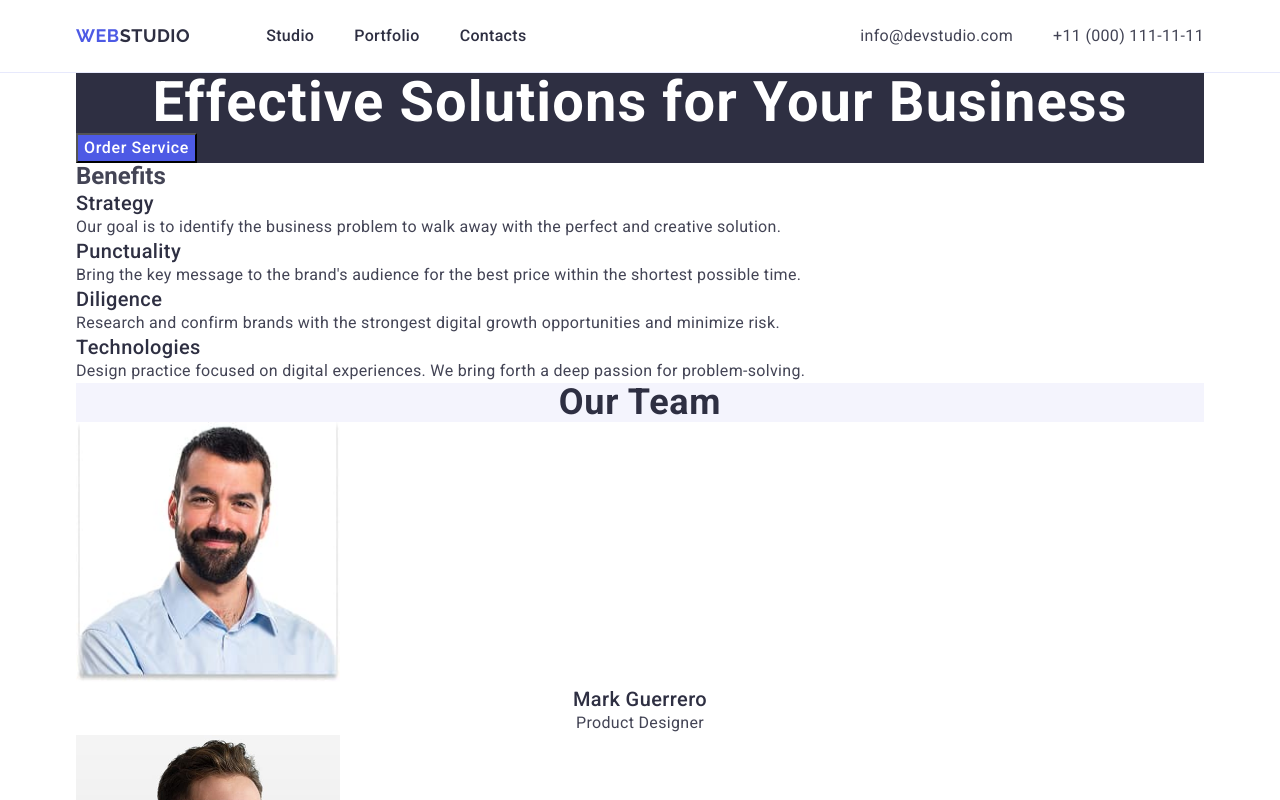
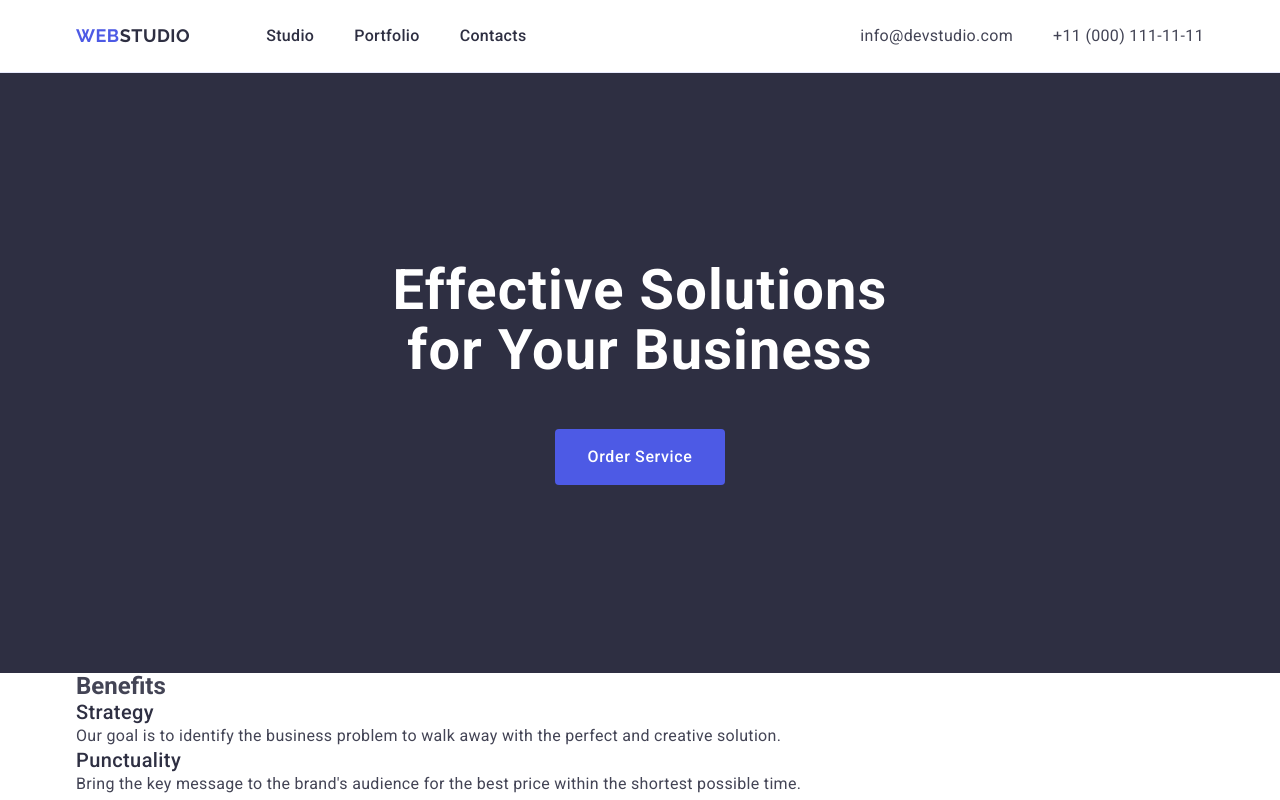
Before and after one commit to Mykola1812-hub/goit-markup-hw-03, a plain HTML site: page index.html in a window 1280 px wide. Shown: the top 800 px of the page. Drawn offline with nearby package versions, Linux system fonts and the light colour scheme.

Commit message:
section hero

```diff
--- a/css/styles.css
+++ b/css/styles.css
@@ -29,6 +29,10 @@ a {
   max-width: 1158px;
   padding: 0 15px;
   margin: 0 auto;
+}
+
+img {
+  display: block;
 }
 
 /*header*/
@@ -112,24 +116,36 @@ a {
 /*hero*/
 .hero {
   background-color: #2e2f42;
+  padding: 188px 0;
 }
 
 .hero-heading {
+  max-width: 496px;
+  margin: 0 auto;
+  align-items: center;
   font-weight: 700;
   font-size: 56px;
   line-height: 1.07;
   letter-spacing: 0.02em;
   text-align: center;
   color: #fff;
+  margin-bottom: 48px;
 }
 
 .hero-button {
+  display: block;
+  border: none;
   font-weight: 500;
   line-height: 1.5;
   letter-spacing: 0.04em;
   color: #fff;
   cursor: pointer;
   background-color: #4d5ae5;
+  border-radius: 4px;
+  padding: 16px 32px;
+  min-width: 169px;
+  height: 56px;
+  margin: 0 auto;
 }
 
 .hero-button:hover,
--- a/index.html
+++ b/index.html
@@ -62,12 +62,12 @@
     </header>
 
     <main>
-      <div class="container">
-        <section class="hero">
+      <section class="hero">
+        <div class="container hero-container">
           <h1 class="hero-heading">Effective Solutions for Your Business</h1>
           <button class="hero-button" type="button">Order Service</button>
-        </section>
-      </div>
+        </div>
+      </section>
 
       <div class="container">
         <section class="section-first">
```
